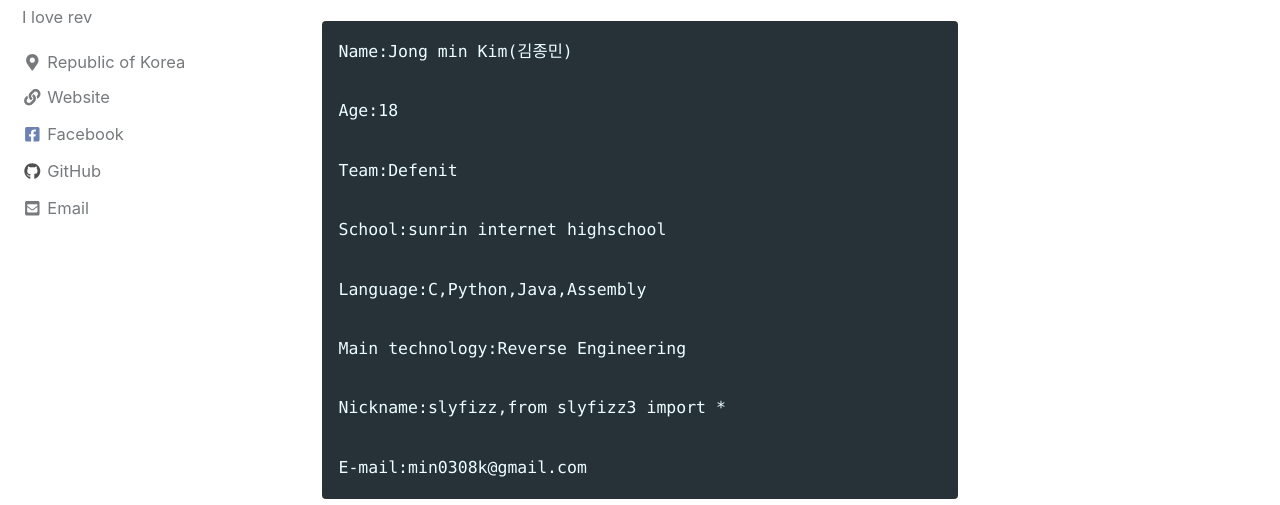
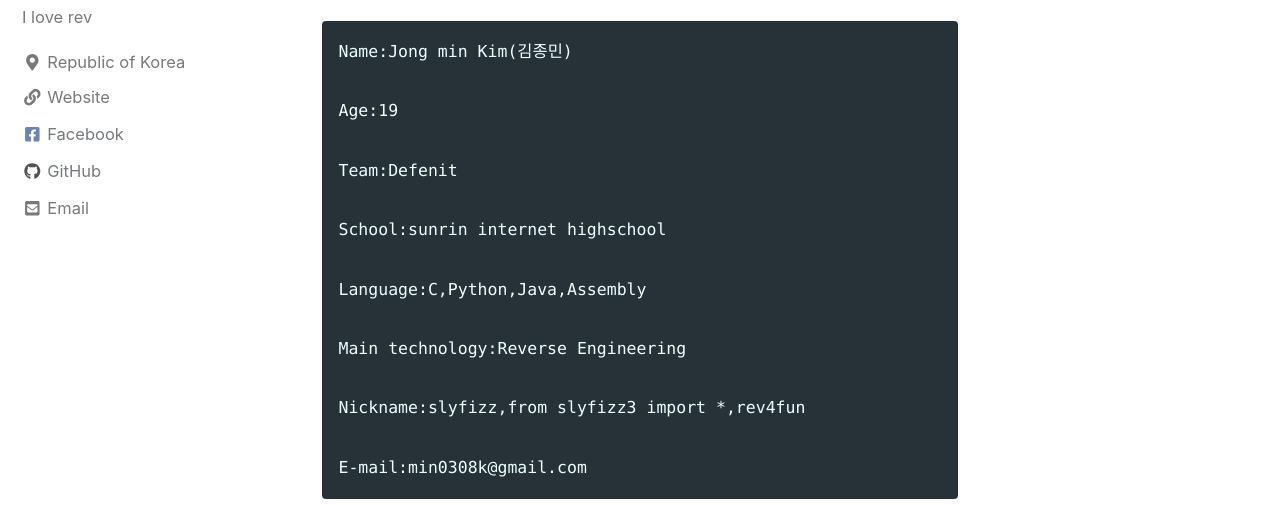
Before and after one commit to slyfizz3/slyfizz3.github.io, a Jekyll site: the page built from _pages/about.md, in a window 1280 px wide and 900 px high. Shown: the part 142-647 px from the top of the window. Built offline with Jekyll 4.4.1, drawn with Linux system fonts in a browser that asks for light colours; cached includes are drawn as plain includes; nearby versions of some CDN libraries.

Commit message:
Update about.md

````diff
--- a/_pages/about.md
+++ b/_pages/about.md
@@ -6,7 +6,7 @@ author_profile: true
 ```
 Name:Jong min Kim(김종민)
 
-Age:18
+Age:19
 
 Team:Defenit
 
@@ -16,7 +16,7 @@ Language:C,Python,Java,Assembly
 
 Main technology:Reverse Engineering
 
-Nickname:slyfizz,from slyfizz3 import *
+Nickname:slyfizz,from slyfizz3 import *,rev4fun
 
 E-mail:min0308k@gmail.com
 ```
````
